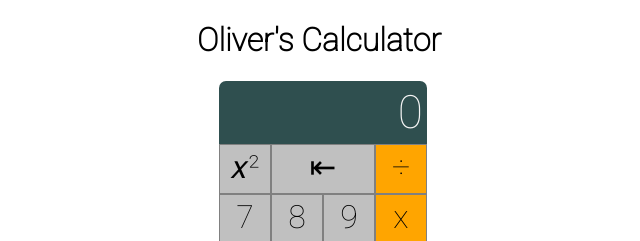
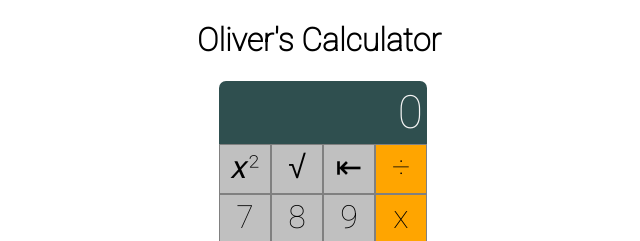
Before and after one commit to Oliver-Denny/HTML-CSS-JS-Calculator, a plain HTML site: page index.html in a window 1280 px wide. Shown: the top 241 px of the page, 321-961 px from the left. Drawn offline with Linux system fonts and the light colour scheme.

Commit message:
Update index.html

```diff
--- a/index.html
+++ b/index.html
@@ -12,7 +12,8 @@
     <div id="display" class="row">0</div>
     <div id="row">
         <div id="sqrd" class="btn-func column">&#119909&#178</div>
-        <div id="clear" class="clear column">&#8676</div>
+        <div id="sqrt" class="btn-func column">&#8730</div>
+        <div id="clear" class="btn-func column">&#8676</div>
         <div id="divide" class="btn-operator column">&#247</div>
     </div>
     <div id="row">
```
